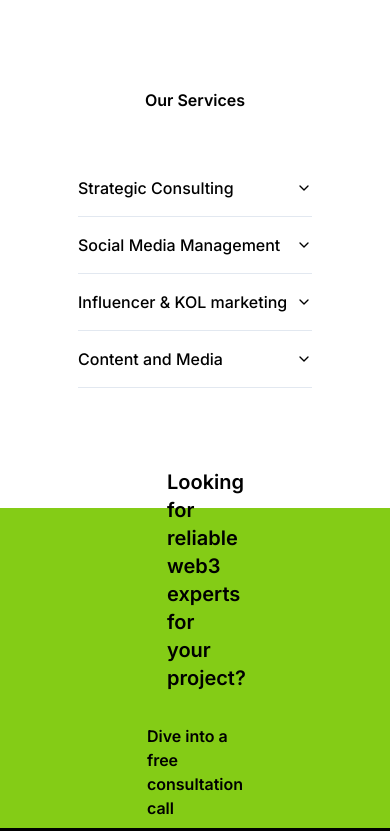
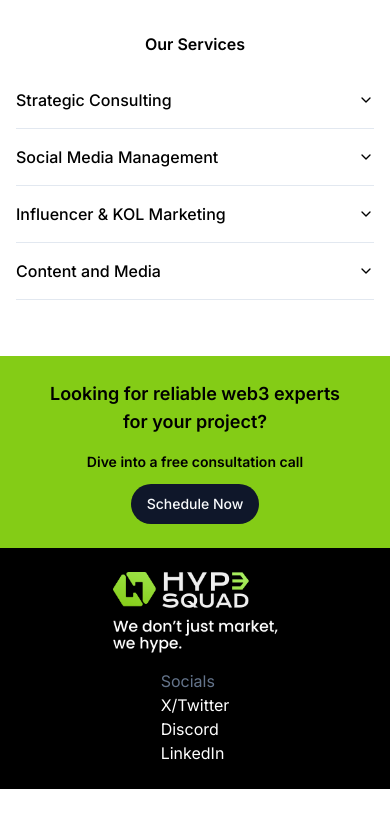
Before and after one commit to racob100/NextJs-First-Project, a Next.js app: page / in a window 390 px wide. Shown: the top 831 px of the page. Built offline with nearby package versions, Linux system fonts and the light colour scheme.

Commit message:
Made components responsive for all screen sizes

```diff
--- a/components/footer.tsx
+++ b/components/footer.tsx
@@ -3,10 +3,10 @@ import Image from "next/image";
 
 function Footer() {
   return (
-    <footer className="bg-black text-white p-24 " >
-      <div className="container flex justify-around">
+    <footer className="bg-black text-white p-6 sm:p-10 md:p-24">
+      <div className="container mx-auto flex flex-col sm:flex-row justify-around items-center">
         <Image src="/Frame 28.png" alt="Logo" width={165} height={100} />
-        <div>
+        <div className="mt-4 sm:mt-0">
           <div className="text-slate-500">Socials</div>
           <div>X/Twitter</div>
           <div>Discord</div>
--- a/components/greensec.tsx
+++ b/components/greensec.tsx
@@ -3,10 +3,16 @@ import { Button } from './ui/button'
 
 function Greensec() {
   return (
-    <div className='bg-lime-500 text-black flex justify-center items-center flex-col h-56 mt-20 p-40'>
-      <div className='text-xl w-full max-w-[80%] md:text-4xl font-semibold'>Looking for reliable web3 experts for your project?</div>
-      <div className='sm:text-sm md-text-2xl font-semibold mt-8'>Dive into a free consultation call</div>
-      <Button className='rounded-full mt-3'>Schedule Now</Button>
+    <div className='bg-lime-500 text-black flex justify-center items-center flex-col mt-10 p-6 sm:p-10 md:p-20'>
+      <div className='text-lg sm:text-xl md:text-3xl font-semibold text-center w-full max-w-[90%] md:max-w-[80%]'>
+        Looking for reliable web3 experts for your project?
+      </div>
+      <div className='text-sm sm:text-base md:text-2xl font-semibold mt-4 sm:mt-6 md:mt-8'>
+        Dive into a free consultation call
+      </div>
+      <Button className='rounded-full mt-3 sm:mt-4 md:mt-5'>
+        Schedule Now
+      </Button>
     </div>
   )
 }
--- a/components/whitesec.tsx
+++ b/components/whitesec.tsx
@@ -8,10 +8,12 @@ import {
 
 function Whitesec() {
   return (
-    <div className='bg-white text-black flex flex-col justify-center items-center p-10' >
-      <div className='sm:text-base md:text-xl lg:text-3xl xl:text-5xl font-semibold p-12'>Our Services</div>
+    <div className='bg-white text-black flex flex-col justify-center items-center p-4 sm:p-6 md:p-10'>
+      <div className='text-base sm:text-xl md:text-3xl lg:text-5xl font-semibold p-4 sm:p-6 md:p-12'>
+        Our Services
+      </div>
 
-      <Accordion type="single" collapsible className="w-[60vw]">
+      <Accordion type="single" collapsible className="w-full sm:w-3/4 md:w-2/3 lg:w-1/2">
         <AccordionItem value="item-1">
           <AccordionTrigger>Strategic Consulting</AccordionTrigger>
           <AccordionContent>
@@ -25,7 +27,7 @@ function Whitesec() {
           </AccordionContent>
         </AccordionItem>
         <AccordionItem value="item-3">
-        <AccordionTrigger>Influencer & KOL marketing</AccordionTrigger>
+          <AccordionTrigger>Influencer & KOL Marketing</AccordionTrigger>
           <AccordionContent>
             Influencer and KOL marketing content is here.
           </AccordionContent>
```
Lines whose indentation alone changed are shown as unchanged.
